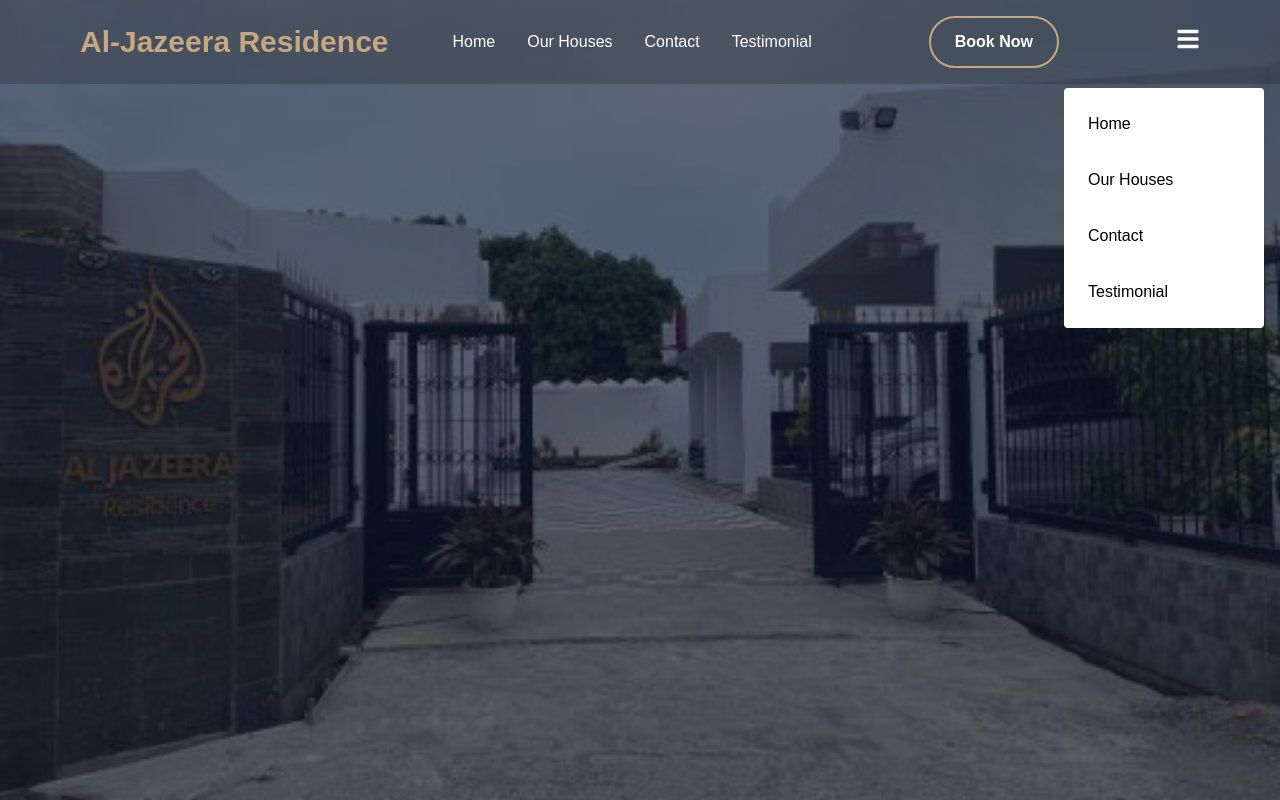
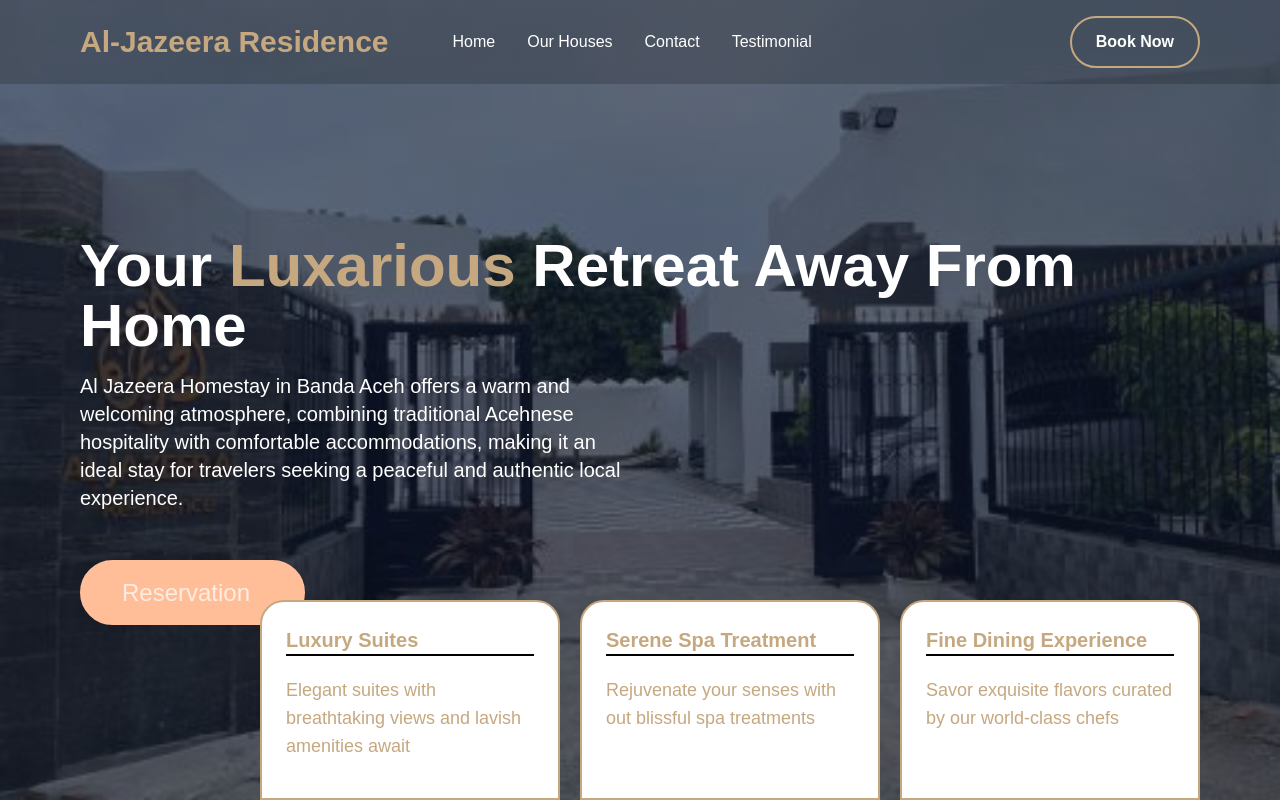
Before and after one commit to mfahadagri04/aljazeera-residence, a React (Vite) app: page / in a window 1280 px wide. Built offline with nearby package versions, Linux system fonts and the light colour scheme; a web font is replaced by a local one.

Commit message:
fixed hamburger

```diff
--- a/src/App.jsx
+++ b/src/App.jsx
@@ -5,7 +5,7 @@ import Navbar from './components/Navbar'
 function App() {
   return (
     <section className='home_section'>
-      <Navbar/>
+      <Home/>
     </section>
   )
 }
--- a/src/components/Home.jsx
+++ b/src/components/Home.jsx
@@ -20,8 +20,8 @@ const Home = () => {
             </div>
 
             {/* Card 1 */}
-            <div className="lg:flex hidden flex-col justify-end items-center absolute bottom-o right-[45rem]">
-                <div classNAme="border-2 border-secondary bg-primary p-6 w-[300px] h-[200px] rounded-t-3xl hover:scale-110 duration-700">
+            <div className="lg:flex hidden flex-col justify-end items-center absolute bottom-0 right-[45rem]">
+            <div className="border-2 border-secondary bg-primary p-6 w-[300px] h-[200px] rounded-t-3xl hover:scale-110 duration-700">
                 <h3 className="border-b-2 border-b-tertiary text-secondary text-xl font-bold">
                 Luxury Suites
                 </h3>
@@ -32,8 +32,8 @@ const Home = () => {
             </div>
 
             {/* Card 2 */}
-            <div className="lg:flex hidden flex-col justify-end items-center absolute bottom-o right-[25rem]">
-                <div classNAme="border-2 border-secondary bg-primary p-6 w-[300px] h-[200px] rounded-t-3xl hover:scale-110 duration-700">
+            <div className="lg:flex hidden flex-col justify-end items-center absolute bottom-0 right-[25rem]">
+            <div className="border-2 border-secondary bg-primary p-6 w-[300px] h-[200px] rounded-t-3xl hover:scale-110 duration-700">
                 <h3 className="border-b-2 border-b-tertiary text-secondary text-xl font-bold">
                 Serene Spa Treatment
                 </h3>
@@ -44,8 +44,8 @@ const Home = () => {
             </div>
 
             {/* Card 3 */}
-            <div className="lg:flex hidden flex-col justify-end items-center absolute bottom-o right-[5rem]">
-                <div classNAme="border-2 border-secondary bg-primary p-6 w-[300px] h-[200px] rounded-t-3xl hover:scale-110 duration-700">
+            <div className="lg:flex hidden flex-col justify-end items-center absolute bottom-0 right-[5rem]">
+            <div className="border-2 border-secondary bg-primary p-6 w-[300px] h-[200px] rounded-t-3xl hover:scale-110 duration-700">
                 <h3 className="border-b-2 border-b-tertiary text-secondary text-xl font-bold">
                 Fine Dining Experience
                 </h3>
--- a/src/components/Navbar.jsx
+++ b/src/components/Navbar.jsx
@@ -1,29 +1,28 @@
-import React from 'react';
-import { useState } from 'react';
-import {FaBars,FaTimes} from "react-icons/fa";
+import React, { useState } from 'react';
+import { FaBars, FaTimes } from "react-icons/fa";
 
 const Navbar = () => {
     const [toggle, setToggle] = useState(false);
 
     const navList = [
-        {link:"Home"},
-        {link:"Our Houses"},
-        {link:"Contact"},
-        {link:"Testimonial"}
+        { link: "Home" },
+        { link: "Our Houses" },
+        { link: "Contact" },
+        { link: "Testimonial" }
     ];
 
     return (
-        <nav className="nav_bg p-4 px-6 md:px-[5rem]">
+        <nav className="nav_bg p-4 px-6 md:px-[5rem] relative">
             <div className="flex justify-between items-center">
                 <div className="text-md flex space-x-16 items-center">
                     {/* Logo */}
-                    <a href ="#" className="text-3xl font-bold text-secondary">
+                    <a href="#" className="text-3xl font-bold text-secondary">
                         Al-Jazeera Residence
                     </a>
 
-                    {/* Nav List*/}
+                    {/* Desktop Nav List */}
                     <ul className="lg:flex space-x-8 hidden text-primary cursor-pointer">
-                     {navList.map(({link}) => (
+                        {navList.map(({ link }) => (
                             <a key={link} className="font-medium hover:text-secondary">
                                 {link}
                             </a>
@@ -36,11 +35,11 @@ const Navbar = () => {
                     Book Now
                 </button>
 
-                {/* for responsive mobile*/}
-                <div classNAme="lg:hidden flex flex-1 justify-end items-center">
+                {/* Mobile Menu */}
+                <div className="lg:hidden flex flex-1 justify-end items-center">
                     <button
                         onClick={() => setToggle((prev) => !prev)}
-                        className="text-primary"
+                        className="text-primary z-50"
                     >
                         {toggle ? (
                             <FaTimes className="w-6 h-6" />
@@ -49,14 +48,18 @@ const Navbar = () => {
                         )}
                     </button>
 
-                    {/* Hamburger Menu*/}
-                    <div
-                     className = {'${toggle ? "flex" :"hidden"} p-6 bg-primary absolute top-20 right-0 mx-4 my-2 rounded min-w-[200px]'}
+                    {/* Mobile Menu Dropdown */}
+                    <div className={`${toggle ? "flex" : "hidden"}
+                        p-6 bg-primary absolute top-20 right-4 mx-4 my-2
+                        rounded-lg min-w-[200px] z-40 shadow-xl`}
                     >
-                     {" "}
-                     <ul className="flex flex-col space-y-8 cursor-pointer">
-                     {navList.map(({link}) => (
-                        <a key={link} className="font-medium hover:text-secondary">
+                        <ul className="flex flex-col space-y-4 w-full">
+                            {navList.map(({ link }) => (
+                                <a
+                                    key={link}
+                                    className="font-medium hover:text-secondary p-2"
+                                    onClick={() => setToggle(false)}
+                                >
                                     {link}
                                 </a>
                             ))}
```
Lines whose indentation alone changed are shown as unchanged.
